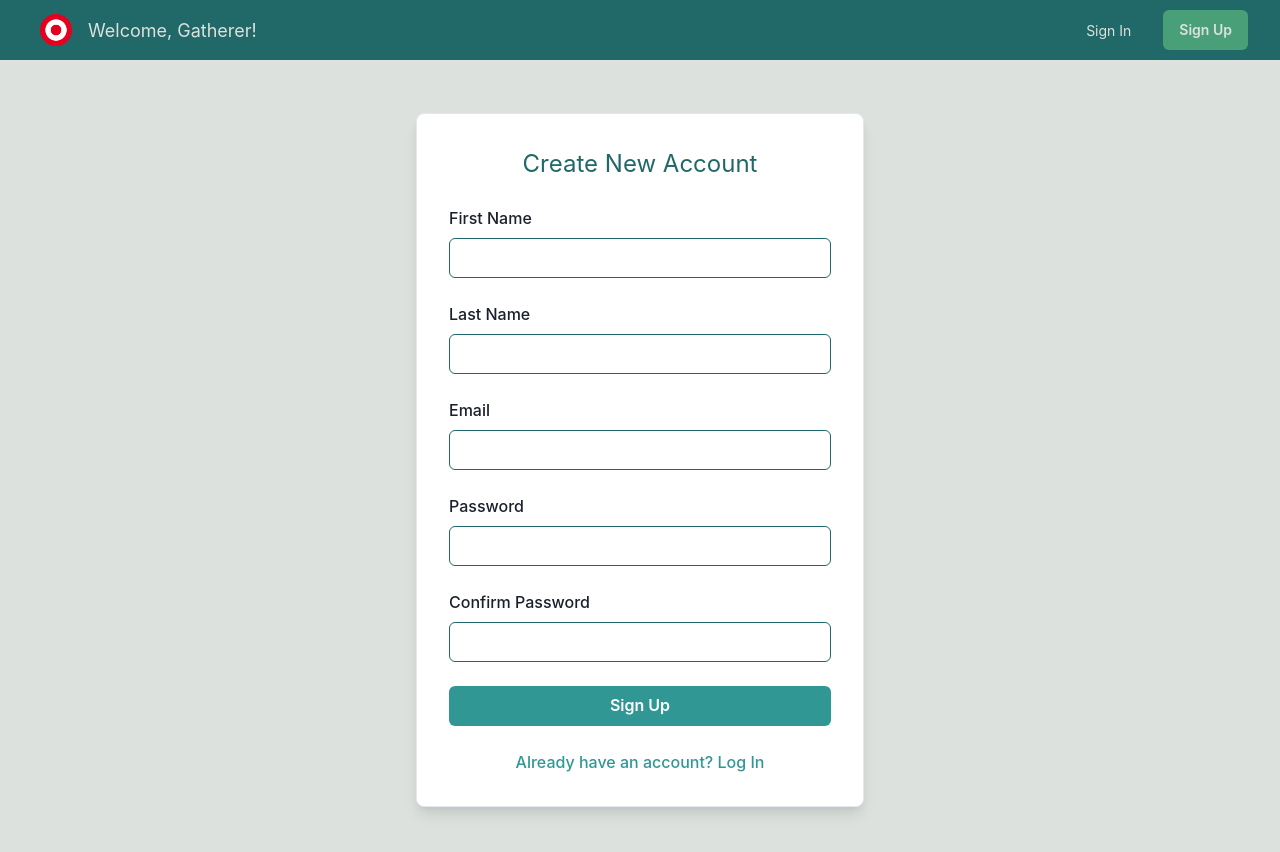
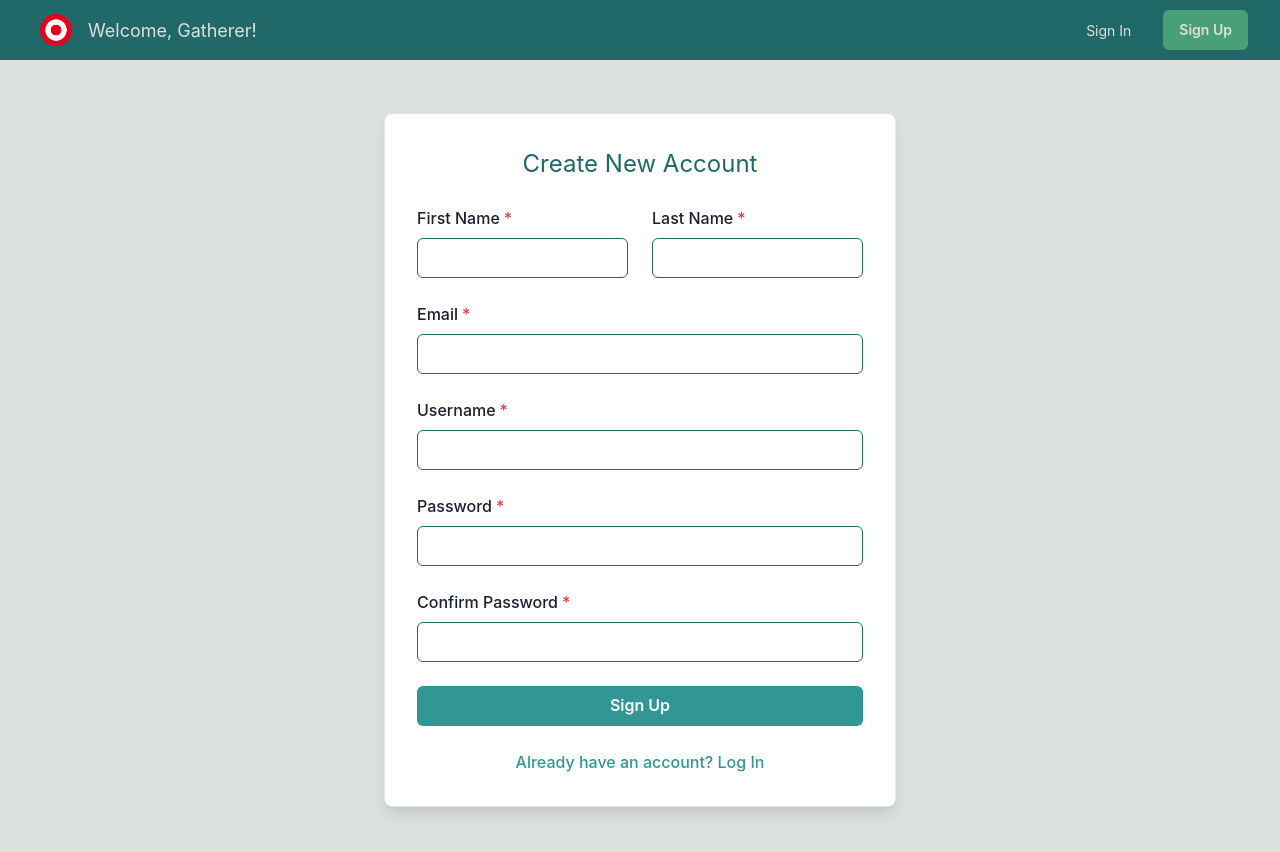
Before and after one commit to Gather307/Gather, a React (Vite) app in the folder frontend/: page /signup in a window 1280 px wide. Shown: the top 852 px of the page. Built offline with nearby package versions, Linux system fonts and the light colour scheme.

Commit message:
signuppage finished

```diff
--- a/frontend/src/pages/SignupPage.tsx
+++ b/frontend/src/pages/SignupPage.tsx
@@ -1,3 +1,4 @@
+import React from "react";
 import {
   Button,
   FormControl,
@@ -8,6 +9,7 @@ import {
   Link,
   Flex,
   Text,
+  HStack,
 } from "@chakra-ui/react";
 
 const SignupPage = () => {
@@ -15,24 +17,31 @@ const SignupPage = () => {
     <Flex
       align="center"
       justify="center"
-      height="100vh"
+      minHeight="100vh"
       width="100vw"
       bg="#DCE1DE"
+      p={4}
+      pt={{ base: "1rem", md: "0.5rem" }} // Reduced top padding to prevent overlap with navbar
     >
       <Box
         p={8}
-        width="full"
-        maxW="md"
+        width={{ base: "full", sm: "md", lg: "lg" }}
         borderWidth={1}
         borderRadius={8}
         boxShadow="lg"
         bg="white"
+        mt={{ base: "1rem", md: "0.5rem" }} // Reduced top margin to prevent overlap with navbar
       >
         <VStack spacing={6}>
           <Text fontSize="2xl" color="#216869">
             Create New Account
           </Text>
-          <FormControl id="firstName">
+          <HStack
+            spacing={6}
+            width="full"
+            flexDirection={{ base: "column", md: "row" }}
+          >
+            <FormControl id="firstName" isRequired>
               <FormLabel>First Name</FormLabel>
               <Input
                 type="text"
@@ -40,7 +49,7 @@ const SignupPage = () => {
                 _hover={{ borderColor: "#49A078" }}
               />
             </FormControl>
-          <FormControl id="lastName">
+            <FormControl id="lastName" isRequired>
               <FormLabel>Last Name</FormLabel>
               <Input
                 type="text"
@@ -48,7 +57,8 @@ const SignupPage = () => {
                 _hover={{ borderColor: "#49A078" }}
               />
             </FormControl>
-          <FormControl id="email">
+          </HStack>
+          <FormControl id="email" isRequired>
             <FormLabel>Email</FormLabel>
             <Input
               type="email"
@@ -56,7 +66,15 @@ const SignupPage = () => {
               _hover={{ borderColor: "#49A078" }}
             />
           </FormControl>
-          <FormControl id="password">
+          <FormControl id="username" isRequired>
+            <FormLabel>Username</FormLabel>
+            <Input
+              type="text"
+              borderColor="#216869"
+              _hover={{ borderColor: "#49A078" }}
+            />
+          </FormControl>
+          <FormControl id="password" isRequired>
             <FormLabel>Password</FormLabel>
             <Input
               type="password"
@@ -64,7 +82,7 @@ const SignupPage = () => {
               _hover={{ borderColor: "#49A078" }}
             />
           </FormControl>
-          <FormControl id="confirmPassword">
+          <FormControl id="confirmPassword" isRequired>
             <FormLabel>Confirm Password</FormLabel>
             <Input
               type="password"
```
Lines whose indentation alone changed are shown as unchanged.
